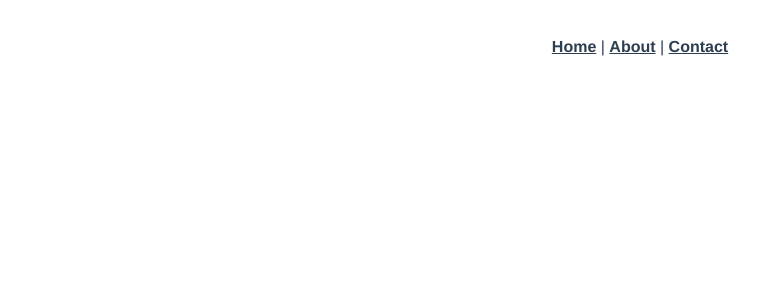
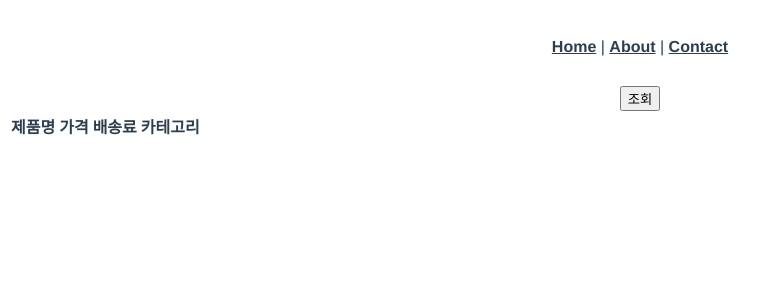
Before and after one commit to jyryuitpro/vue-default, a Vue app: page /serverdata in a window 1280 px wide. Shown: the top 300 px of the page, without its empty margins (0-780 px from the left). Built offline with nearby package versions, Linux system fonts and the light colour scheme; what vue-sweetalert2 would draw is missing.

Commit message:
API 등록 및 서버 데이터 바인딩

```diff
--- a/package.json
+++ b/package.json
@@ -8,6 +8,7 @@
     "lint": "vue-cli-service lint"
   },
   "dependencies": {
+    "axios": "^0.24.0",
     "core-js": "^3.6.5",
     "sweetalert2": "^11.3.4",
     "vue": "^3.0.0",
--- a/src/router/index.js
+++ b/src/router/index.js
@@ -99,6 +99,11 @@ const routes = [
     name: 'Save',
     component: () => import(/* webpackChunkName: "about" */ '../views/Save.vue')
   },
+  {
+    path: '/serverdata',
+    name: 'ServerData',
+    component: () => import(/* webpackChunkName: "about" */ '../views/ServerData.vue')
+  },
 ]
 
 const router = createRouter({
--- /dev/null
+++ b/src/views/ServerData.vue
@@ -0,0 +1,69 @@
+<template>
+  <div>
+    <button type="button" @click="getProductList">조회</button>
+    <table>
+      <thead>
+        <tr>
+          <th>제품명</th>
+          <th>가격</th>
+          <th>배송료</th>
+          <th>카테고리</th>
+        </tr>
+      </thead>
+      <tbody>
+        <tr :key="i" v-for="(product, i) in productList">
+          <td>{{product.product_name}}</td>
+          <td>{{product.price}}</td>
+          <td>{{product.delivery_price}}</td>
+          <td>{{product.category}}</td>
+        </tr>
+      </tbody>
+    </table>
+  </div>
+</template>
+
+<script>
+import axios from 'axios';
+
+export default {
+  name: "ServerData",
+  components: {},
+  data() {
+    return {
+      productList: [],
+    };
+  },
+  setup() {
+
+  },
+  created() {
+    //Vue Component가 생성이되는 순간에 실행
+  },
+  mounted() {
+    //Html이 실제 화면에 로딩이 되는 순간에 실행
+  },
+  unmounted() {
+    //다른 Component로 이동할 때, 실행
+  },
+  methods: {
+    //Component안에서 사용할 메소드(함수) 정의
+    async getProductList() {
+      this.productList = await this.api('https://c9054596-9ffc-4b85-8a7b-d318f8fdf95c.mock.pstmn.io/productList', 'get', {});
+      console.log(this.productList);
+    },
+    async api(url, method, data) {
+      return (await axios({
+        method: method,
+        url: url,
+        data: data
+      }).catch(e => {
+        console.log(e);
+      })).data;
+    }
+  },
+}
+</script>
+
+<style scoped>
+
+</style>
```
Also changed, not shown: 1 other file (tests, documents, lock files or other folders).
